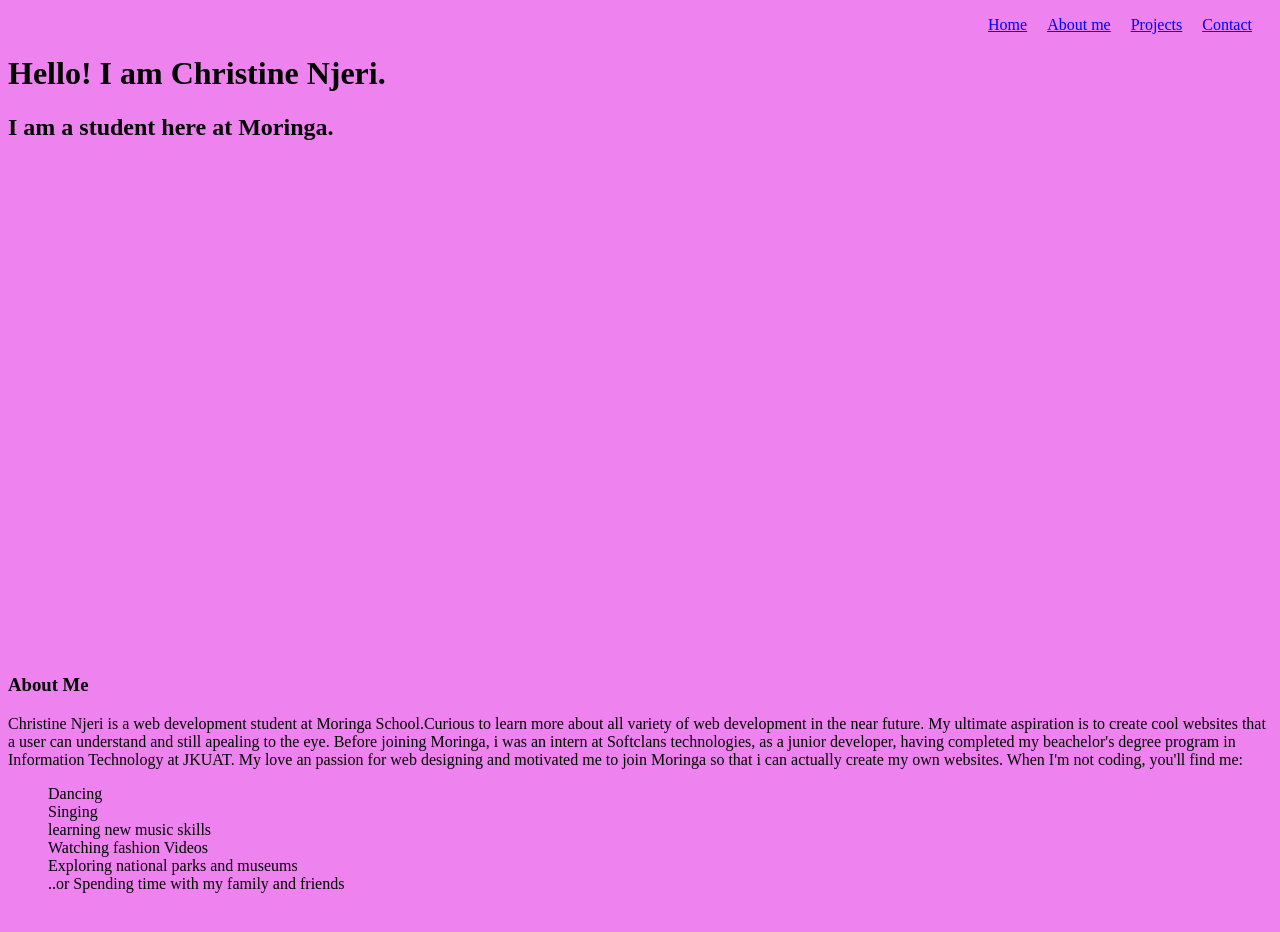
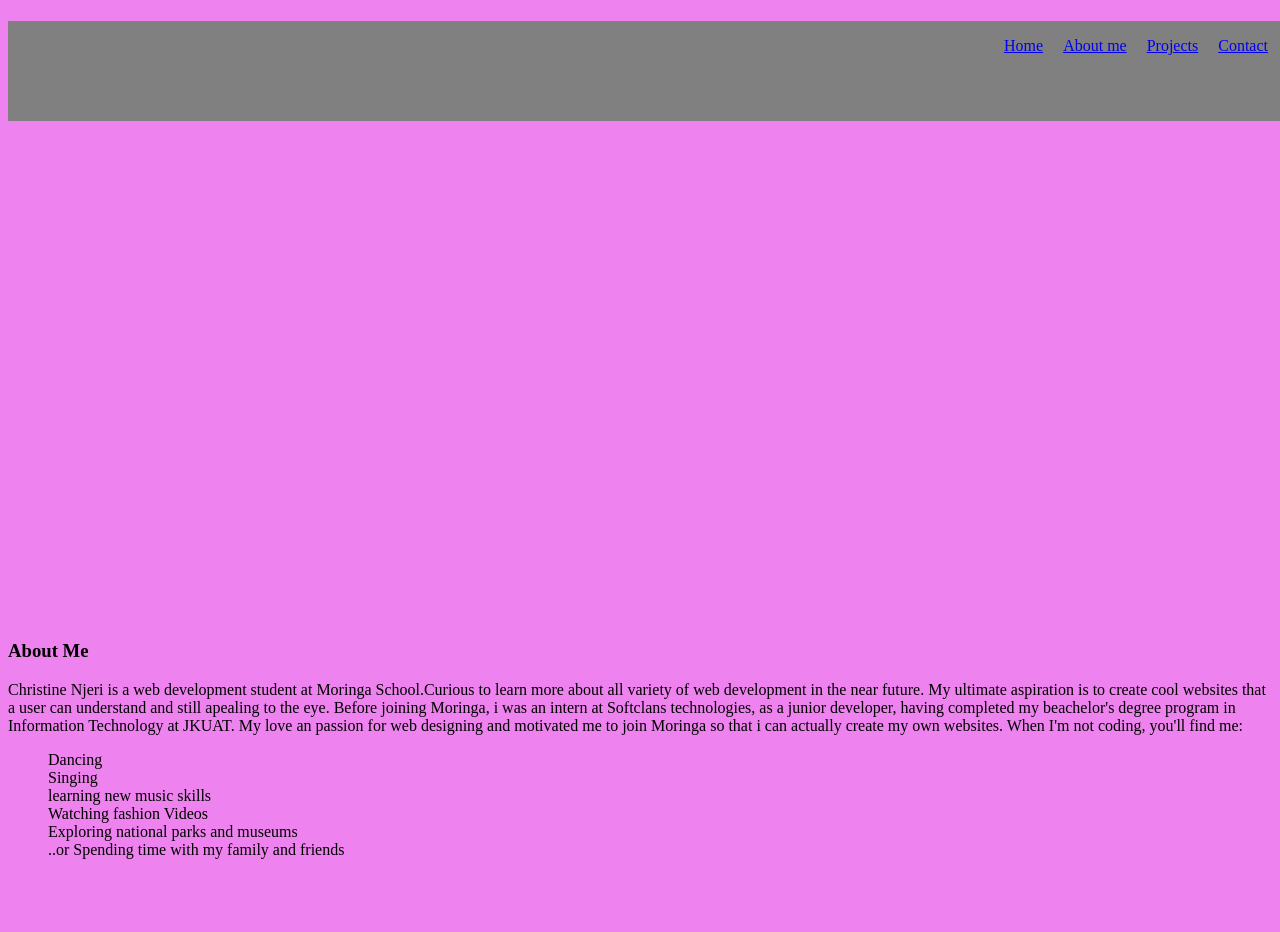
Before and after one commit to Christine-N-Mwaura/Portfolio-project, a plain HTML site: page portfolio-project.html in a window 1280 px wide. Shown: the top 932 px of the page. Drawn offline with Linux system fonts and the light colour scheme.

Commit message:
This commit will style the nav bar by setting its width and height,position and background color.

```diff
--- a/css/style.css
+++ b/css/style.css
@@ -8,6 +8,10 @@ body{
   background-size: cover;*/
 }
 nav{
+  width: 100%;
+  height: 100px;
+  position:fixed;
+  background-color: gray;
 
 }
 nav ul{
```
